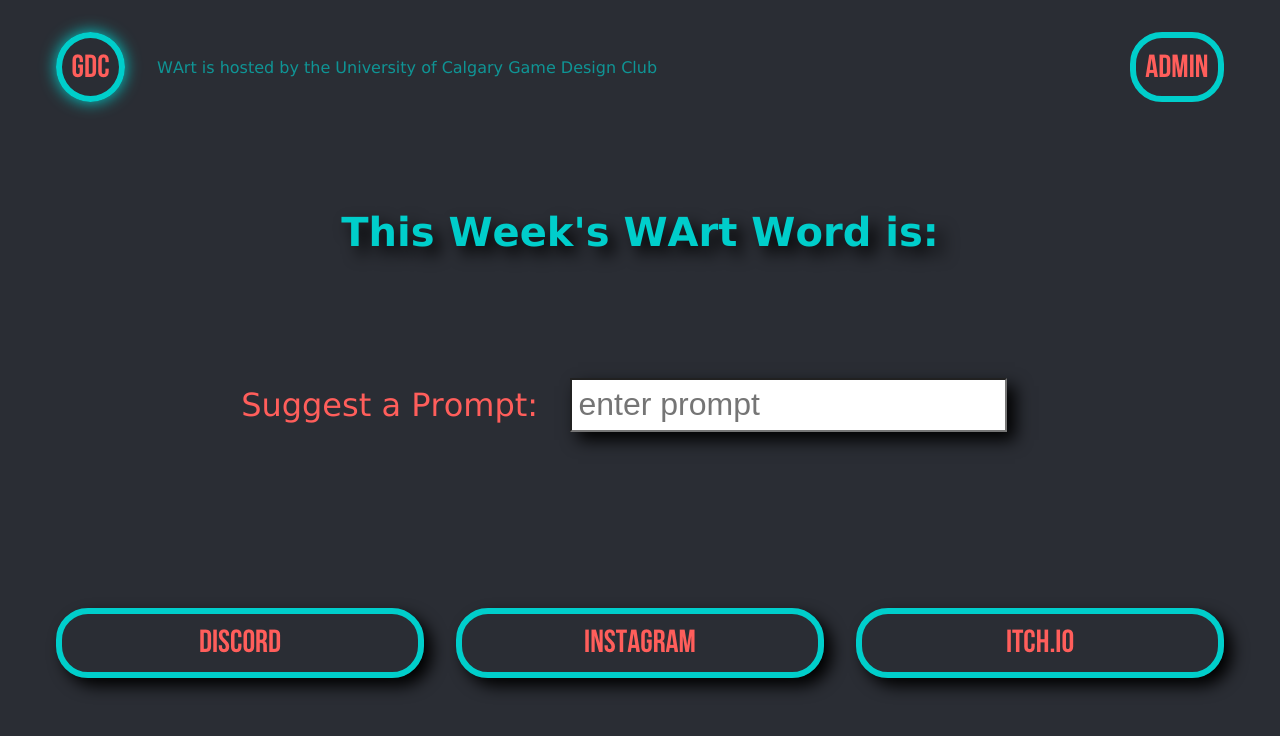
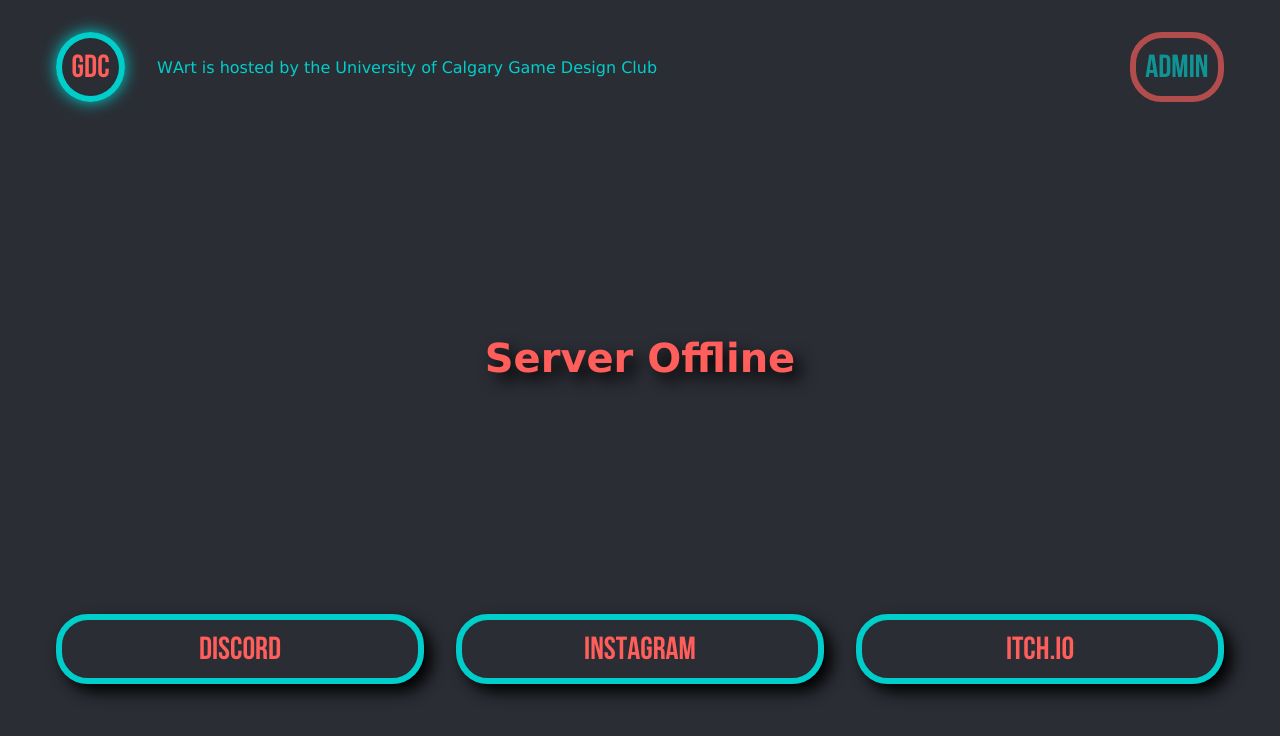
Before and after one commit to tm-nielsen/wart-dot-com, a React (Create React App) app: page / in a window 1280 px wide. Shown: the top 736 px of the page. Built offline with nearby package versions, Linux system fonts and the light colour scheme; no server answers.

Commit message:
Display server offline

```diff
--- a/src/components/Header.js
+++ b/src/components/Header.js
@@ -2,7 +2,7 @@ import React from 'react'
 import { Link } from 'react-router-dom'
 import "../styles/header.css"
 
-const Header = () => {
+const Header = ({showAdminLink}) => {
   return  (
     <div className="flex-row header">
       <a href="https://linktr.ee/gamedesignclub" target = "_blank" id="club-link">
@@ -11,7 +11,9 @@ const Header = () => {
       <p className='header-text'>
         WArt is hosted by the University of Calgary Game Design Club
       </p>
-      <Link to='/admin' className='link' id='admin-link'>Admin</Link>
+      {showAdminLink?
+        <Link to='/admin' className='link' id='admin-link'>Admin</Link>
+      :<p className='disabled-admin-link'>Admin</p>}
     </div>
   )
 }
--- a/src/routes/Home.js
+++ b/src/routes/Home.js
@@ -7,6 +7,7 @@ import Footer from '../components/Footer'
 
 
 const Home = () => {
+  const [serverStatus, setServerStatus] = useState(false)
   const [activePrompt, setActivePrompt] = useState('')
   const [currentWords, setCurrentWords] = useState([])
   const [pastWords, setPastWords] = useState([])
@@ -14,6 +15,7 @@ const Home = () => {
 
 
   useEffect(() => {
+    wrappedGet('status', setServerStatus)
     wrappedGet('active', setActivePrompt)
     wrappedGet('category/current', setCurrentWords)
     wrappedGet('category/past', setPastWords)
@@ -50,7 +52,8 @@ const Home = () => {
 
   return (
     <>
-      <Header/>
+      <Header showAdminLink={serverStatus}/>
+      {serverStatus? <>
         <div className="spacer"/>
         <h1 className="acc">This Week's WArt Word is:</h1>
         <p id="current-prompt">{activePrompt}</p>
@@ -61,6 +64,11 @@ const Home = () => {
         <WordList title="Prompt Pool" content={currentWords} />
         <WordList title="Past Prompts" content={pastWords} />
         <div className="spacer"/>
+      </>:
+      <div style={{height: '60vh'}}>
+        <h1>Server Offline</h1>
+      </div>
+      }
       <Footer/>
     </>
   )
--- a/src/styles/header.css
+++ b/src/styles/header.css
@@ -6,6 +6,22 @@
 
 #admin-link {
   flex: 0;
+}
+.disabled-admin-link {
+  display: block;
+  padding: 0.3em;
+  margin: 0.5em;
+
+  color: var(--accent-col-faded);
+  font-family: clubFont;
+  font-size: 2em;
+  text-decoration: none;
+  text-align: center;
+
+  border-radius: 1em;
+  border-style: solid;
+  border-width: 0.4rem;
+  border-color: var(--main-col-faded);
 }
 
 #club-link {
@@ -18,6 +34,7 @@
   box-shadow: 0 0 2rem var(--main-col);
 }
 
+
 #club-link-text {
   margin: auto;
 }
@@ -26,5 +43,5 @@
   margin-left: 1em;
   margin-right: auto;
 
-  color: var(--accent-col-faded);
+  color: var(--accent-col);
 }
```
Lines whose indentation alone changed are shown as unchanged.
